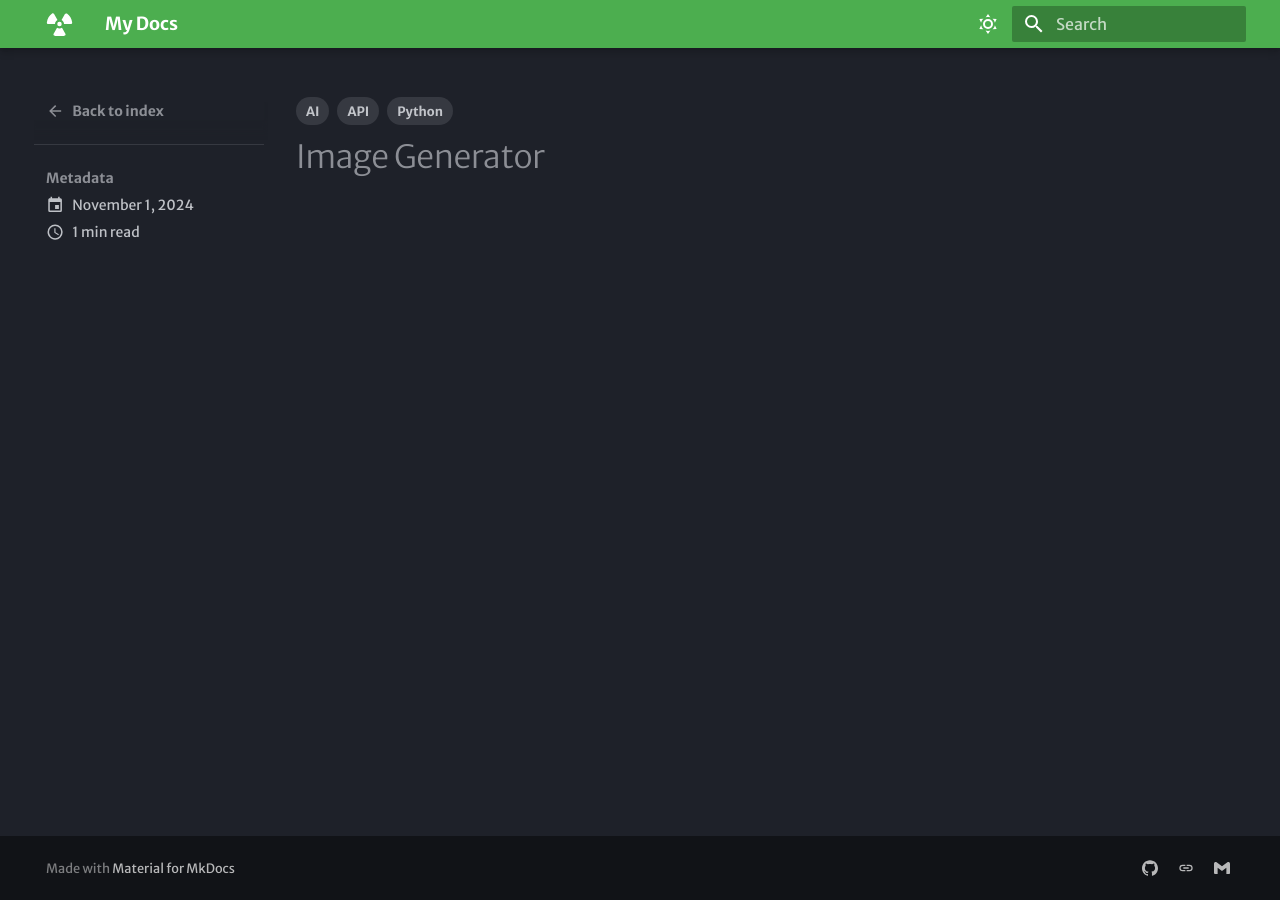
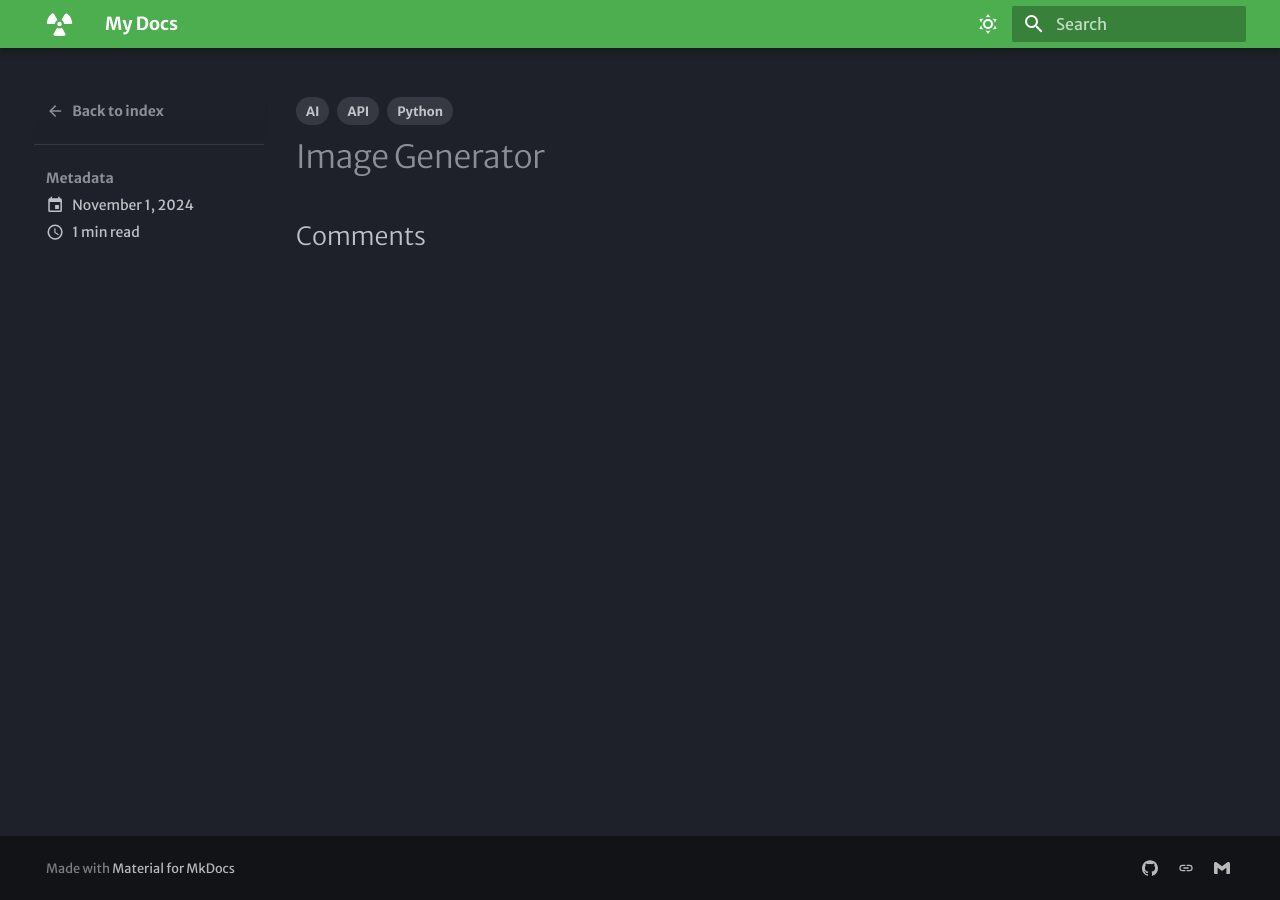
Before and after one commit to ZealExorcist/Blog-Website, an MkDocs documentation site: the page built from docs/blog/posts/Image_Generator.md, in a window 1280 px wide. Built offline with MkDocs 1.6.1 and Material for MkDocs 9.7.7, drawn with Linux system fonts in a browser that asks for light colours; some web fonts are replaced; comment, search, counter and statistics services are not loaded.

Commit message:
Added Engagements

```diff
--- a/mkdocs.yml
+++ b/mkdocs.yml
@@ -9,6 +9,7 @@ nav:
 
 theme:
   name: material
+  custom_dir: overrides
   font:
     text: Merriweather Sans
     code: Red Hat Mono
--- a/overrides/partials/comments.html
+++ b/overrides/partials/comments.html
@@ -6,12 +6,12 @@
   data-repo-id="R_kgDONJdVgQ"
   data-category="General"
   data-category-id="DIC_kwDONJdVgc4CkDrA"
-  data-mapping="pathname"
+  data-mapping="url"
   data-strict="0"
   data-reactions-enabled="1"
   data-emit-metadata="0"
   data-input-position="top"
-  data-theme="dark"
+  data-theme="preferred_color_scheme"
   data-lang="en"
   data-loading="lazy"
   crossorigin="anonymous"
```
